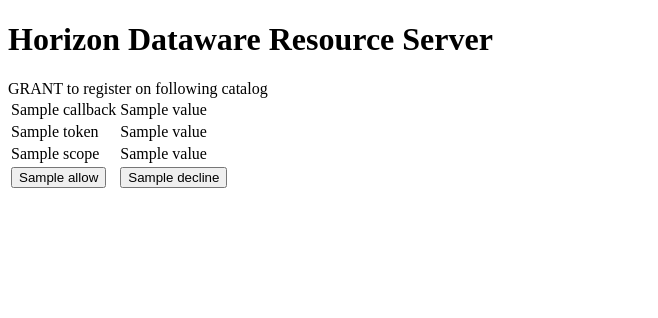
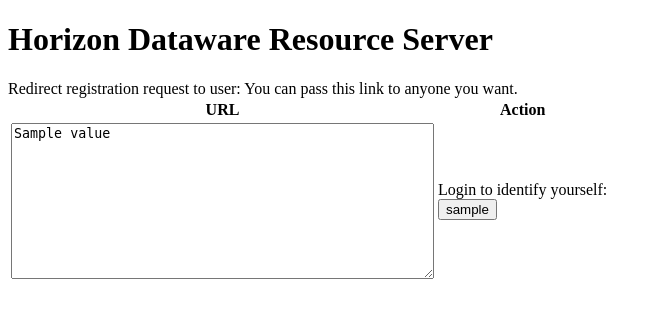
Before and after one commit to jhs2jhs/dataware.resource, a Django app: template django/dataware/template/regist_owner_redirect.html in a window 1280 px wide. Shown: the top 318 px of the page, without its empty margins (0-658 px from the left). Run offline with Django 3.2, Linux system fonts and the light colour scheme; the template is opened without the code that fills it: most values are stand-ins (such as "Sample title", 1, 10 or a date in 2020).

Commit message:
finish register_owner_redirect in resource

```diff
--- a/django/dataware/template/regist_owner_redirect.html
+++ b/django/dataware/template/regist_owner_redirect.html
@@ -2,29 +2,30 @@
 
 {% block content %}
 
-<form method="post" action="./owner_grant">
+<form method="post" action="regist">
+<input type="hidden" name="{{ register_redirect_token.label }}" value="{{ register_redirect_token.value }}" />
+<input type="hidden" name="{{ regist_status.label }}" value="{{ regist_status.value }}" />
+<input type="hidden" name="{{ regist_redirect_url.label }}" value="{{ regist_redirect_url.value }}" />
 {% csrf_token %}
-GRANT to register on following catalog
+Redirect registration request to user: You can pass this link to anyone you want.
 <table>
 <tr>
-  <td>{{ callback.label }}</td>
-  <td>{{ callback.value }}</td>
+  <th>URL</td>
+  <th>Action</td>
 </tr>
 <tr>
-  <td>{{ token.label }}</td>
-  <td>{{ token.value }}</td>
-</tr>
-<tr>
-  <td>{{ scope.label }}</td>
-  <td>{{ scope.value }}</td>
-</tr>
-<tr>
-  <td><input type="submit" name="grant_action" value="{{ action.allow }}" /></td>
-  <td><input type="submit" name="grant_action" value="{{ action.decline }}" /></td>
+  <td><textarea rows="10" cols="50">{{ regist_redirect_url.value }}</textarea></td>
+  <td>
+    {% if user.is_authenticated %}
+    You have login, want to grant:
+    <input type="submit" name="{{ register_redirect_action.label }}" value="{{ register_redirect_action.redirect }}" />
+    {% else %}
+    Login to identify yourself: <br>
+    <input type="submit" name="{{ register_redirect_action.label }}" value="{{ register_redirect_action.login_redirect }}" />
+    {% endif %}
+  </td>
 </tr>
 </table>
-<input type="hidden" name="user_id" value="{{ user_id }}" />
-<input type="hidden" name="redirect_token" value="{{ redirect_token }}" />
 </form>
 
 {% endblock %}
```
Also changed, not shown: django/dataware/resource_server/views.py (+63 -6 lines).
